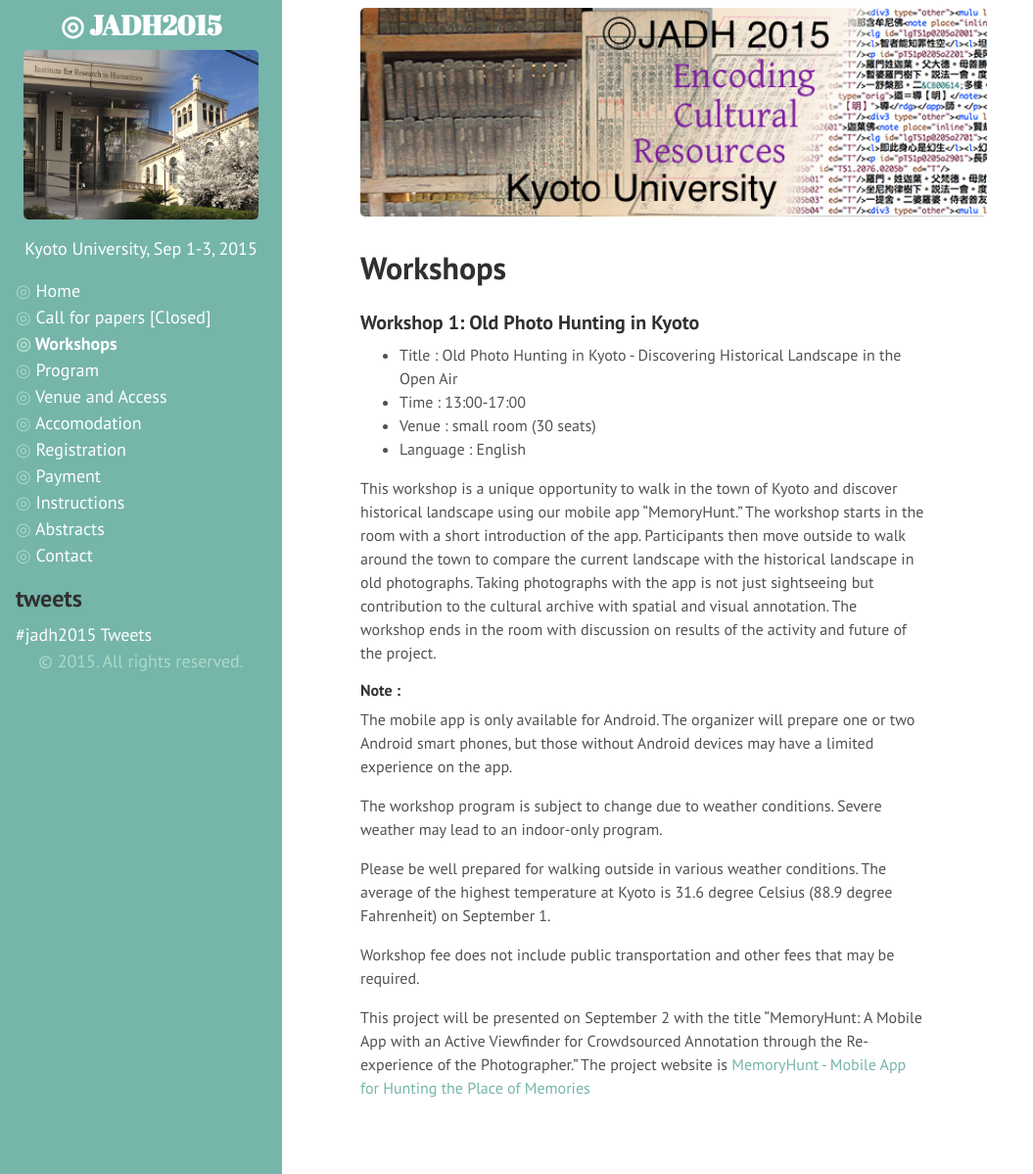
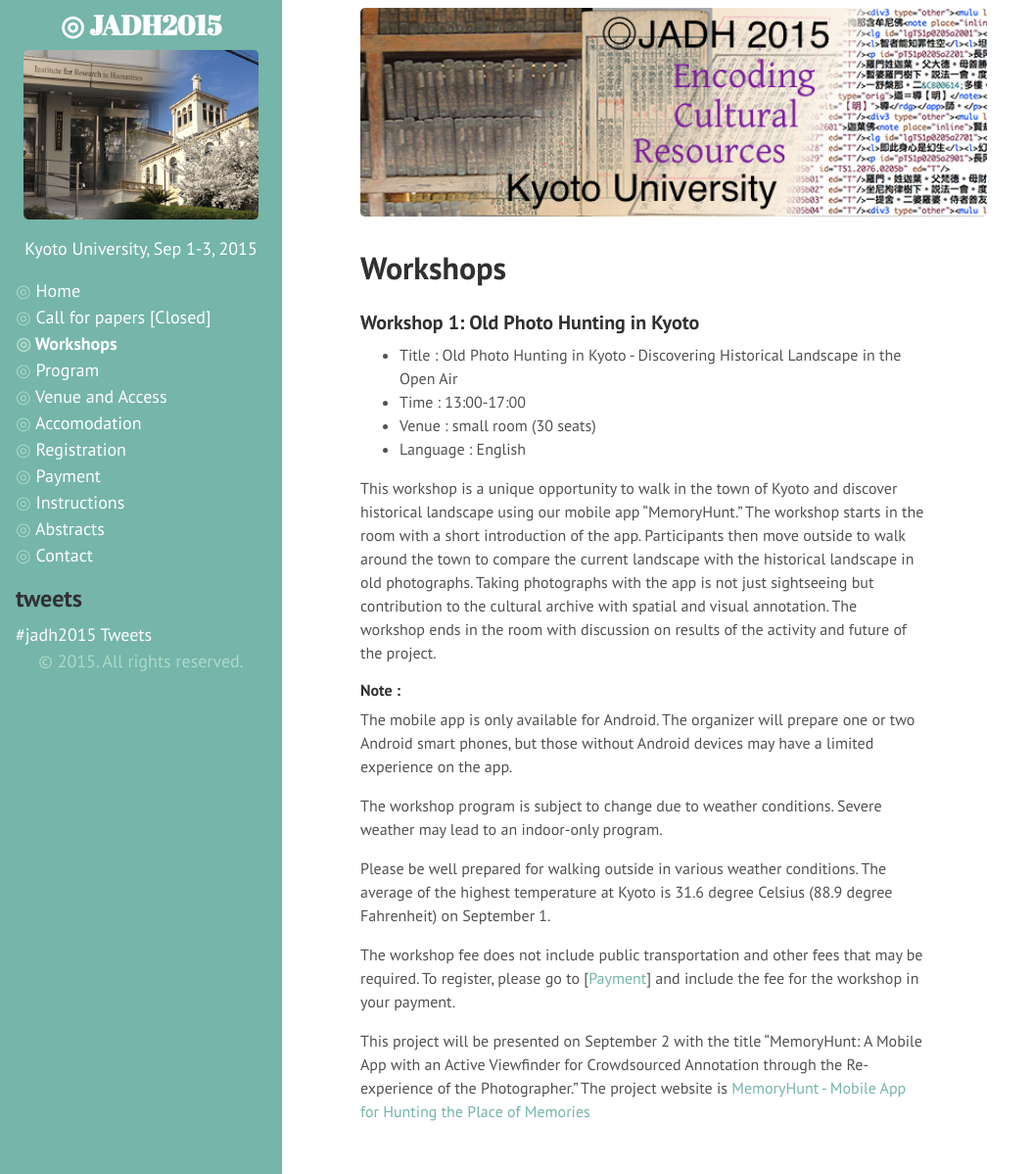
Before and after one commit to jadh2015/jadh2015.github.io, a Jekyll site: the page built from 15ws.md, in a window 1280 px wide and 1342 px high, cut to the strip 0-1198 px from the top of the window. Shown: the whole strip at 98% size, without its empty margins (0-1055 px from the left). Built offline with Jekyll 4.4.1, drawn with Linux system fonts in a browser that asks for light colours; comment, search, counter and statistics services are not loaded.

Commit message:
some small stylistic changes.

```diff
--- a/15ws.md
+++ b/15ws.md
@@ -35,8 +35,8 @@ Please be well prepared for walking outside in various weather
 conditions. The average of the highest temperature at Kyoto is 31.6
 degree Celsius (88.9 degree Fahrenheit) on September 1.
 
-Workshop fee does not include public transportation and other fees
-that may be required.
+The workshop fee does not include public transportation and other fees
+that may be required.  To register, please go to [[Payment]({{ site.baseurl }}/payment/)] and include the fee for the workshop in your payment.
 
 This project will be presented on September 2 with the title
 "MemoryHunt: A Mobile App with an Active Viewfinder for Crowdsourced
```
Also changed, not shown: 60payment.md (+0 -5 lines).
